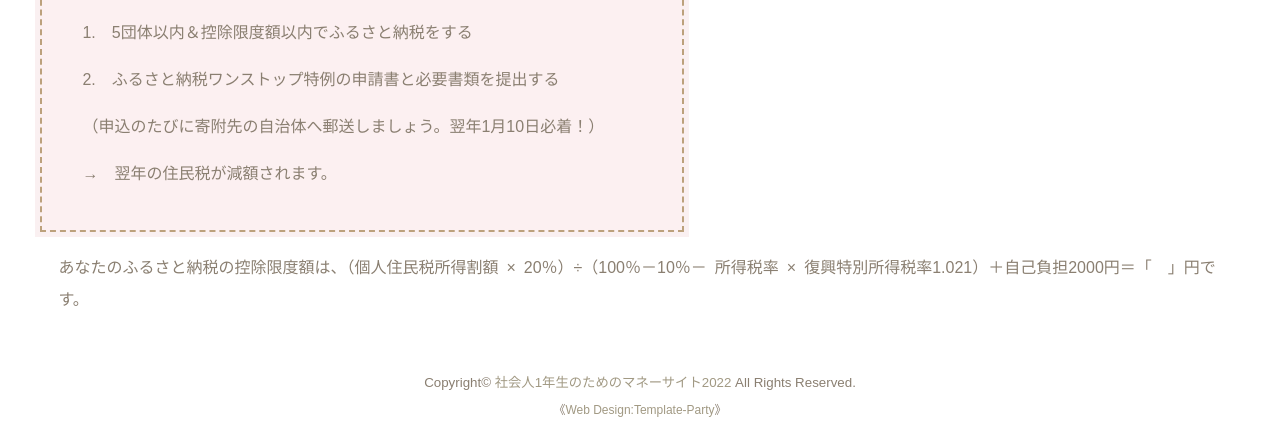
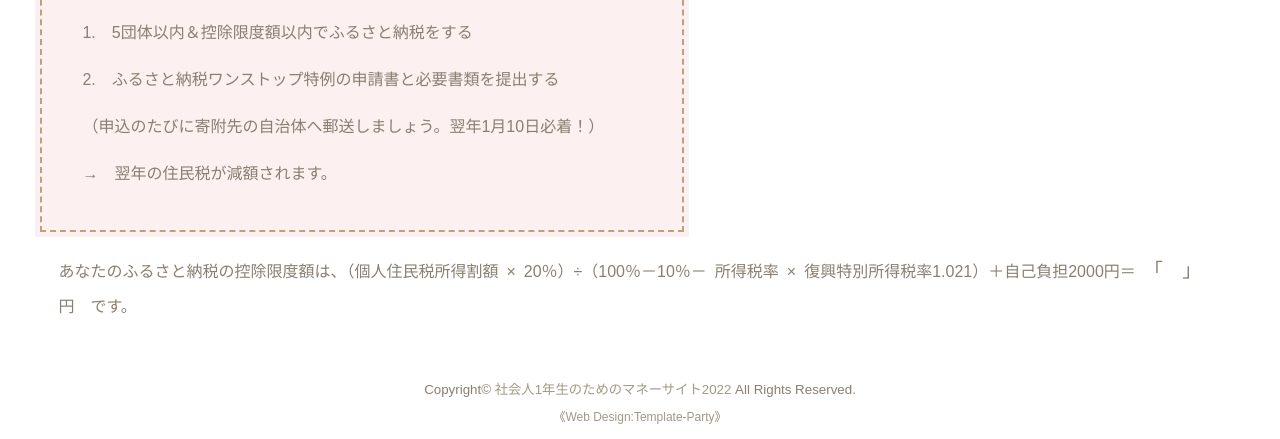
Before and after one commit to Nyamamori/Nyamamori.github.io, a plain HTML site: page trivia.html in a window 1280 px wide. Shown: the part 1647-2086 px from the top of the page. Drawn offline with Linux system fonts and the light colour scheme.

Commit message:
Update trivia.html

```diff
--- a/trivia.html
+++ b/trivia.html
@@ -91,7 +91,7 @@
   <p>2.&emsp;ふるさと納税ワンストップ特例の申請書と必要書類を提出する</p>
   <p>（申込のたびに寄附先の自治体へ郵送しましょう。翌年1月10日必着！）</p>
   <p>→&emsp;翌年の住民税が減額されます。</p></fieldset>
-<p>あなたのふるさと納税の控除限度額は、（個人住民税所得割額&ensp;×&ensp;20％）÷（100％－10％－&ensp;所得税率&ensp;×&ensp;復興特別所得税率1.021）＋自己負担2000円＝<label id="hometown_tax">「&emsp;」</label>円です。</p>
+<p>あなたのふるさと納税の控除限度額は、（個人住民税所得割額&ensp;×&ensp;20％）÷（100％－10％－&ensp;所得税率&ensp;×&ensp;復興特別所得税率1.021）＋自己負担2000円＝&ensp;<big><label id="hometown_tax">「&emsp;」</label></big>円&emsp;です。</p>
 <script>
 function calc5(income, social, percentage, deduction, equal) {
     var municipal_tax = Math.floor((income - 430000 - social) * percentage - deduction + parseInt(equal)) * 0.01; document.getElementById("resident_tax").value = Math.floor(municipal_tax * 100);
```
